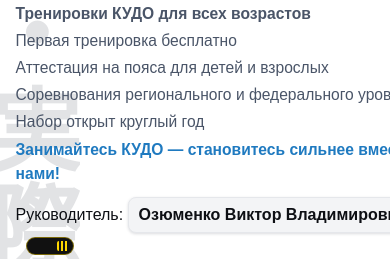
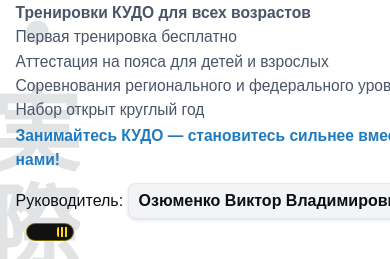
Before and after one commit to pskovKUDO/Skala, a plain HTML site: page index.html in a window 390 px wide. Shown: the part 203-462 px from the top of the page. Drawn offline with Linux system fonts and the light colour scheme.

Commit message:
Add files via upload

```diff
--- a/assets/css/styles.css
+++ b/assets/css/styles.css
@@ -617,18 +617,14 @@ a:hover { color: var(--accent); }
 }
 
 @media (max-width: 600px) {
-  .hero { padding: 28px 0 48px; }
-  .hero-inner { gap: 12px; }
-  .hero-media img { width: 180px; }
-  .hero-text p { margin: 6px 0; }
+  .hero { padding: 24px 0 40px; }
+  .hero-inner { gap: 10px; }
+  .hero-media { display: none; }
+  .hero-text p { margin: 4px 0; line-height: 1.3; }
   .albums-container {
     grid-template-columns: 1fr;
     gap: 30px;
   }
-}
-
-@media (max-width: 420px) {
-  .hero-media { display: none; }
 }
 
 /* Дополнительная мобильная адаптация */
--- a/index.html
+++ b/index.html
@@ -546,7 +546,7 @@
 
     <footer class="site-footer">
       <div class="container footer-inner">
-        <span>© 2025–<span id="year"></span> ИП Озюменко Виктор Владимирович, ИНН: _________. Все права защищены.</span>
+        <span>© 2025–<span id="year"></span> ИП Озюменко Виктор Владимирович, ИНН: 602725132935. Все права защищены.</span>
         <a href="#home" class="to-top">Наверх ↑</a>
       </div>
     </footer>
```
